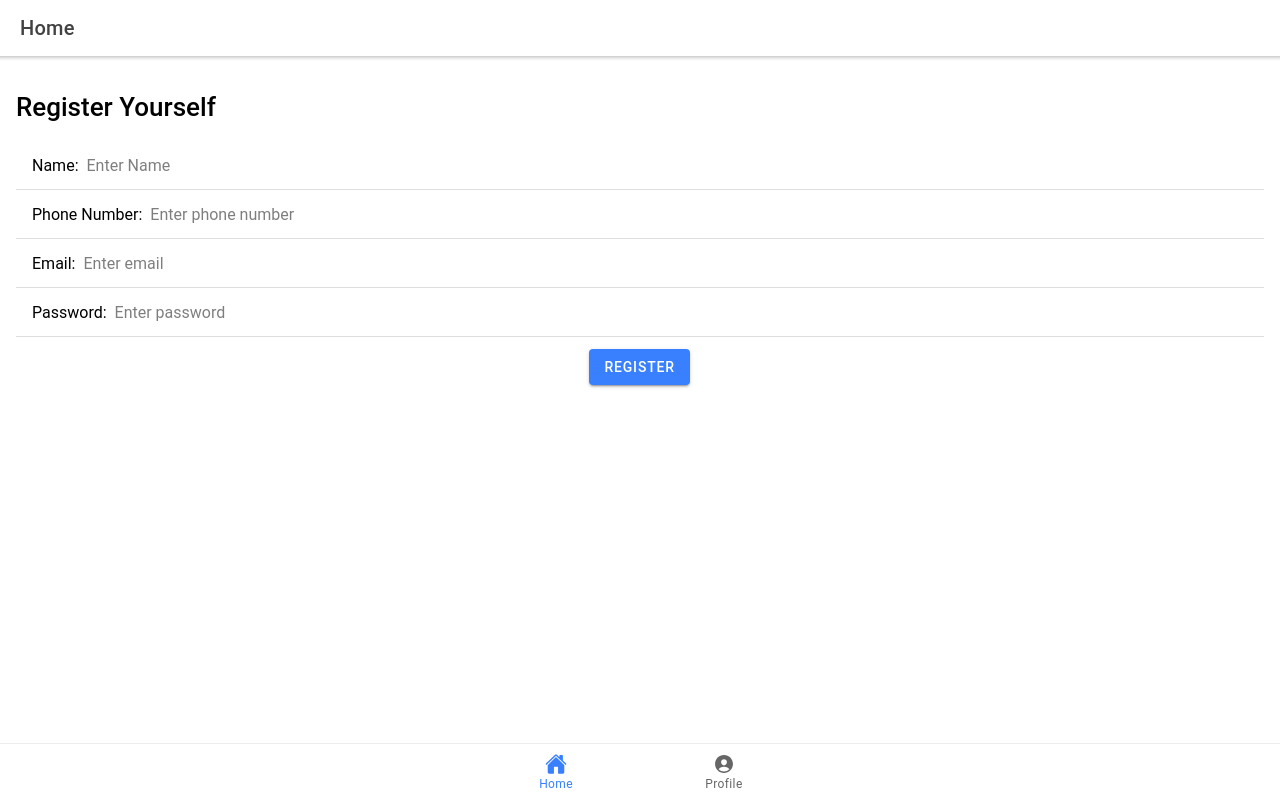
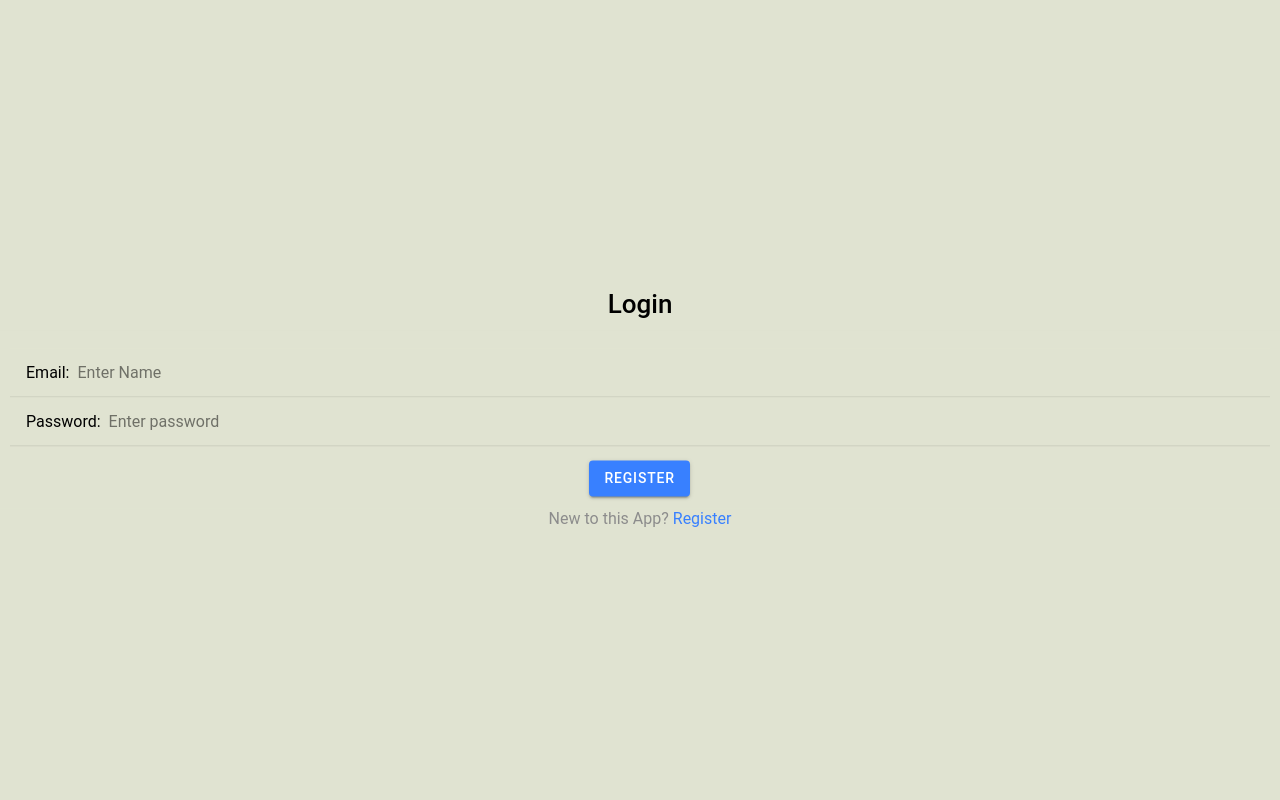
Before and after one commit to madhan14/Ionic-React-App, a React (Create React App) app: page / in a window 1280 px wide. Before the commit this address led to /Home. Built offline with nearby package versions, Linux system fonts and the light colour scheme.

Commit message:
:zap: created Login Component

```diff
--- a/src/App.tsx
+++ b/src/App.tsx
@@ -1,18 +1,20 @@
-import { Redirect, Route } from 'react-router-dom';
+// import { Redirect, Route } from 'react-router-dom';
+import { Route } from 'react-router-dom';
 import {
   IonApp,
-  IonIcon,
-  IonLabel,
+  // IonIcon,
+  // IonLabel,
   IonRouterOutlet,
-  IonTabBar,
-  IonTabButton,
-  IonTabs,
+  // IonTabBar,
+  // IonTabButton,
+  // IonTabs,
   setupIonicReact
 } from '@ionic/react';
 import { IonReactRouter } from '@ionic/react-router';
-import { home, personCircle } from 'ionicons/icons';
-import Tab1 from './pages/tab1/Tab1';
-import Tab2 from './pages/tab2/Tab2';
+// import { home, personCircle } from 'ionicons/icons';
+// import Tab1 from './pages/tab1/Tab1';
+// import Tab2 from './pages/tab2/Tab2';
+import Index from './pages/Index/Index';
 
 /* Core CSS required for Ionic components to work properly */
 import '@ionic/react/css/core.css';
@@ -38,7 +40,7 @@ setupIonicReact();
 const App: React.FC = () => (
   <IonApp>
     <IonReactRouter>
-      <IonTabs>
+      {/* <IonTabs>
         <IonRouterOutlet>
           <Route exact path="/Home">
             <Tab1 />
@@ -60,7 +62,12 @@ const App: React.FC = () => (
             <IonLabel>Profile</IonLabel>
           </IonTabButton>
         </IonTabBar>
-      </IonTabs>
+      </IonTabs> */}
+      <IonRouterOutlet>
+        <Route exact path="/">
+          <Index />
+        </Route>
+      </IonRouterOutlet>
     </IonReactRouter>
   </IonApp>
 );
--- /dev/null
+++ b/src/components/Login/LoginComponent.tsx
@@ -0,0 +1,32 @@
+import './LoginComponent.css';
+import React from 'react';
+import { IonInput, IonItem, IonLabel, IonList, IonButton } from '@ionic/react';
+
+const RegisterComponents: React.FC = () => {
+    return (
+        <>
+            <div className="container">
+                <h1>Login</h1>
+
+                <IonList>
+                    <form>
+                        <IonItem>
+                            <IonLabel>Email: </IonLabel>
+                            <IonInput type="email" placeholder="Enter Name"></IonInput>
+                        </IonItem>
+                        <IonItem>
+                            <IonLabel>Password: </IonLabel>
+                            <IonInput type="password" placeholder="Enter password"></IonInput>
+                        </IonItem>
+                    </form>
+                    <IonButton size="default" type="submit">
+                        Register
+                    </IonButton>
+                </IonList>
+                <p>New to this App? <a href="#">Register</a> </p>
+            </div>
+        </>
+    );
+}
+
+export default RegisterComponents;
--- a/src/components/Register/RegisterComponent.tsx
+++ b/src/components/Register/RegisterComponent.tsx
@@ -1,12 +1,12 @@
 import './RegisterComponents.css';
 import React from 'react';
-import { IonContent, IonInput, IonItem, IonLabel, IonList, IonButton } from '@ionic/react';
+import { IonInput, IonItem, IonLabel, IonList, IonButton } from '@ionic/react';
 
 const RegisterComponents: React.FC = () => {
     return (
         <>
-            <IonContent className="ion-padding">
-                <h1>Register Yourself</h1>
+            <div className="container">
+                <h1>Register</h1>
 
                 <IonList>
                     <form>
@@ -27,12 +27,13 @@ const RegisterComponents: React.FC = () => {
                         <IonInput type="password" placeholder="Enter password"></IonInput>
                     </IonItem>
                     </form>
+                    <IonButton size="default" type="submit">
+                        Register
+                    </IonButton>
                 </IonList>
+                <p>Already a member? <a>Login</a> </p>
 
-                <div className="register_button">
-                    <IonButton size="default" type="submit">Register</IonButton>
-                </div>
-            </IonContent>
+            </div>
         </>
     );
 }
--- /dev/null
+++ b/src/pages/Index/Index.css
@@ -0,0 +1,28 @@
+.container {
+  text-align: center;
+  position: absolute;
+  left: 0;
+  right: 0;
+  top: 50%;
+  transform: translateY(-50%);
+}
+
+.container strong {
+  font-size: 20px;
+  line-height: 26px;
+}
+
+.container p {
+  font-size: 16px;
+  line-height: 22px;
+  color: #8c8c8c;
+  margin: 0;
+}
+
+.container a {
+  text-decoration: none;
+}
+
+form {
+  padding: 10px;
+}
--- /dev/null
+++ b/src/pages/Index/Index.tsx
@@ -0,0 +1,20 @@
+import React from "react";
+import { IonContent, IonPage } from '@ionic/react';
+import './Index.css';
+import LoginComponent from "../../components/Login/LoginComponent";
+
+
+export default class Index extends React.Component {
+
+    render() {
+        return (
+            <>
+                <IonPage>
+                    <IonContent fullscreen>
+                        <LoginComponent />
+                    </IonContent>
+                </IonPage>
+            </>
+        );
+    }
+}
--- a/src/pages/tab1/Tab1.tsx
+++ b/src/pages/tab1/Tab1.tsx
@@ -1,5 +1,4 @@
 import { IonContent, IonHeader, IonPage, IonTitle, IonToolbar } from '@ionic/react';
-// import ExploreContainer from '../../components/ExploreContainer';
 import RegisterComponents from '../../components/Register/RegisterComponent';
 import './Tab1.css';
 
@@ -12,12 +11,6 @@ const Tab1: React.FC = () => {
         </IonToolbar>
       </IonHeader>
       <IonContent fullscreen>
-        <IonHeader collapse="condense">
-          <IonToolbar>
-            <IonTitle size="large">Home page</IonTitle>
-          </IonToolbar>
-        </IonHeader>
-        {/* <ExploreContainer name="Home page" /> */}
         <RegisterComponents />
       </IonContent>
     </IonPage>
--- a/src/pages/tab2/Tab2.tsx
+++ b/src/pages/tab2/Tab2.tsx
@@ -11,11 +11,6 @@ const Tab2: React.FC = () => {
         </IonToolbar>
       </IonHeader>
       <IonContent fullscreen>
-        <IonHeader collapse="condense">
-          <IonToolbar>
-            <IonTitle size="large">Profile page</IonTitle>
-          </IonToolbar>
-        </IonHeader>
         <ExploreContainer name="Profile page" />
       </IonContent>
     </IonPage>
--- a/src/theme/variables.css
+++ b/src/theme/variables.css
@@ -4,6 +4,11 @@ http://ionicframework.com/docs/theming/ */
 /** Ionic CSS Variables **/
 :root {
   /** primary **/
+
+  /* Custom background */
+  --ion-background-color: #e0e3d1;
+  /* Custom background */
+
   --ion-color-primary: #3880FF;
   --ion-color-primary-rgb: 56, 128, 255;
   --ion-color-primary-contrast: #ffffff;
```
Also changed, not shown: src/components/Login/LoginComponent.css (added).
